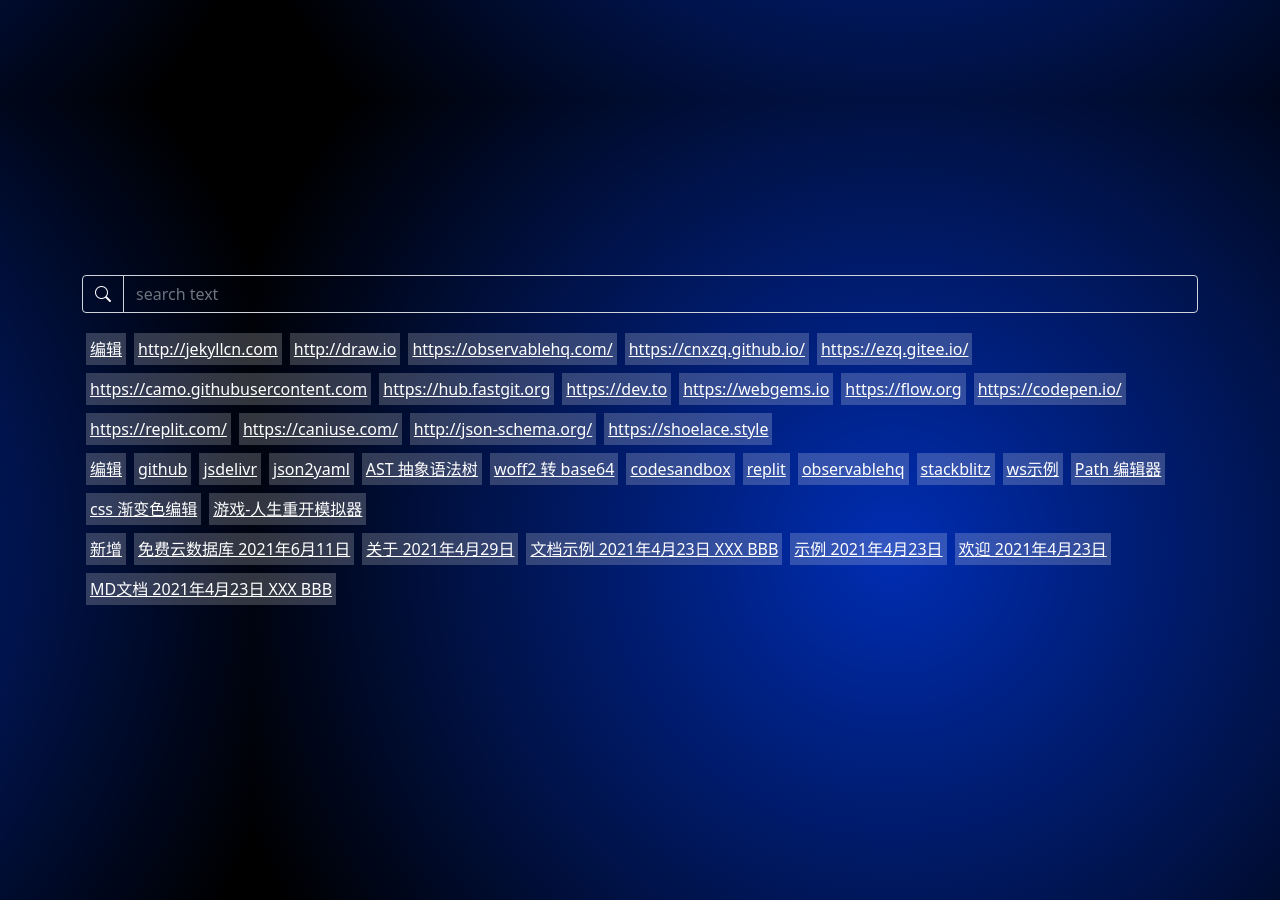
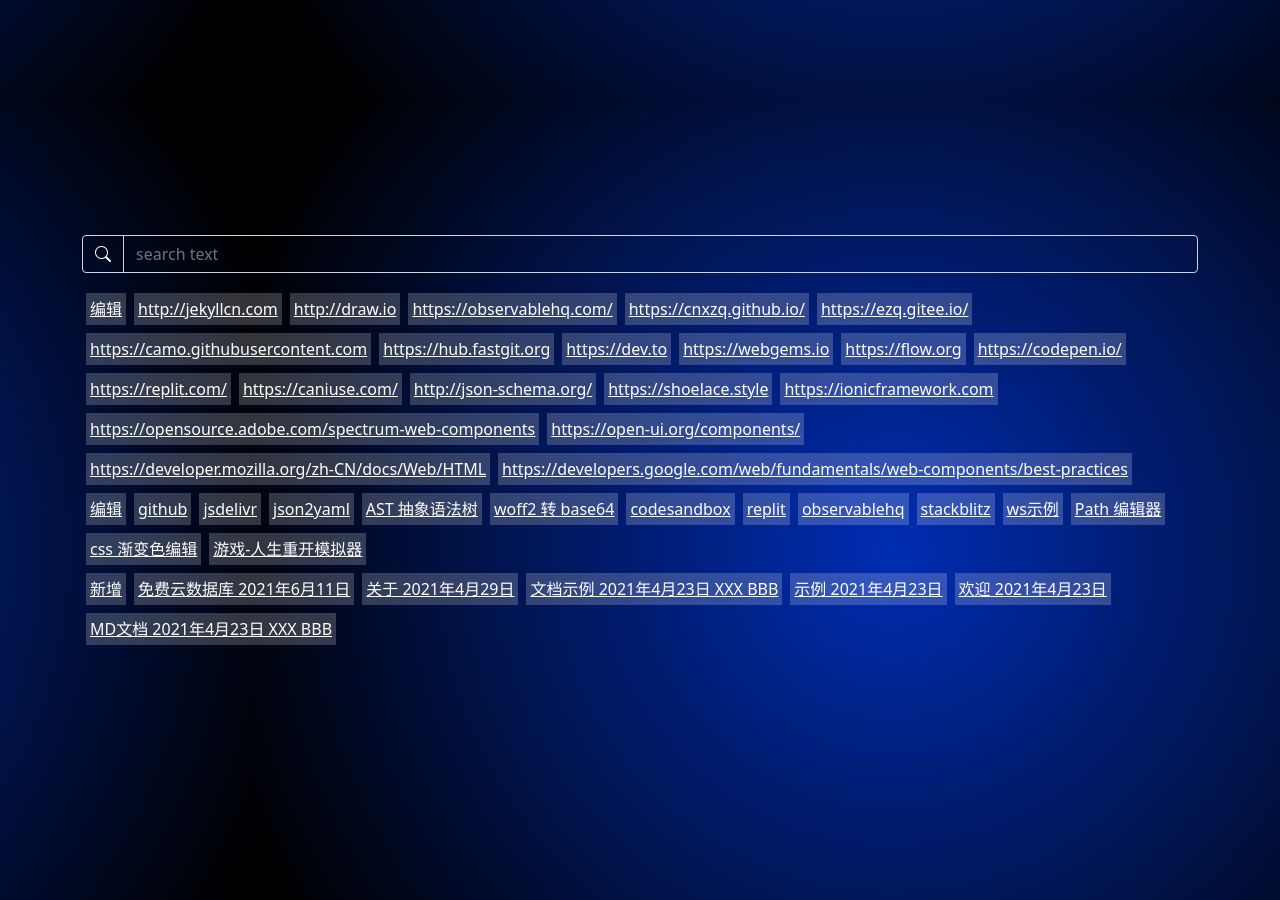
Before and after one commit to oft/oft.github.io, a Jekyll site: the page built from index.html, in a window 1280 px wide. Built offline with Jekyll 4.4.1, drawn with Linux system fonts in a browser that asks for light colours; nearby versions of some CDN libraries; part of the change alters nothing that is shown.

Commit message:
Update link.yml

```diff
--- a/_data/link.yml
+++ b/_data/link.yml
@@ -14,3 +14,8 @@
 - https://caniuse.com/
 - http://json-schema.org/
 - https://shoelace.style
+- https://ionicframework.com
+- https://opensource.adobe.com/spectrum-web-components
+- https://open-ui.org/components/
+- https://developer.mozilla.org/zh-CN/docs/Web/HTML
+- https://developers.google.com/web/fundamentals/web-components/best-practices
```
